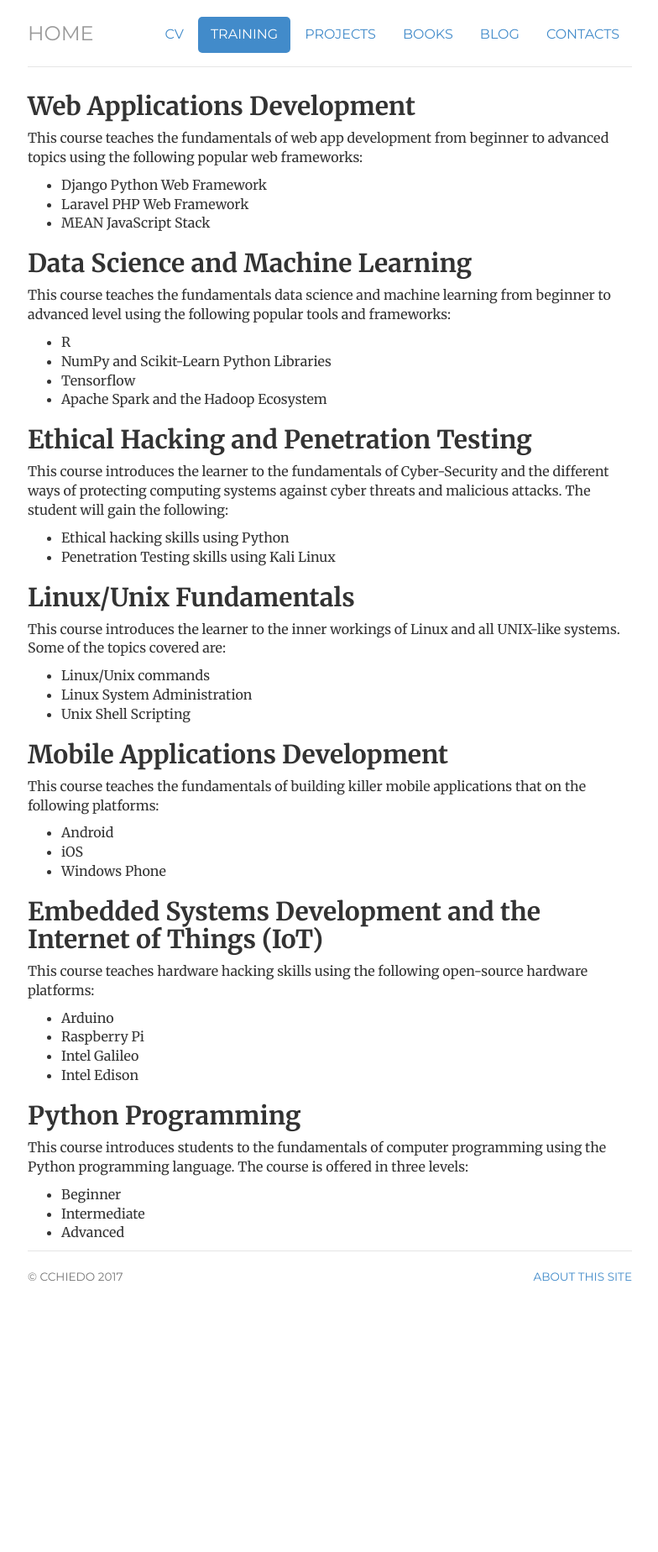
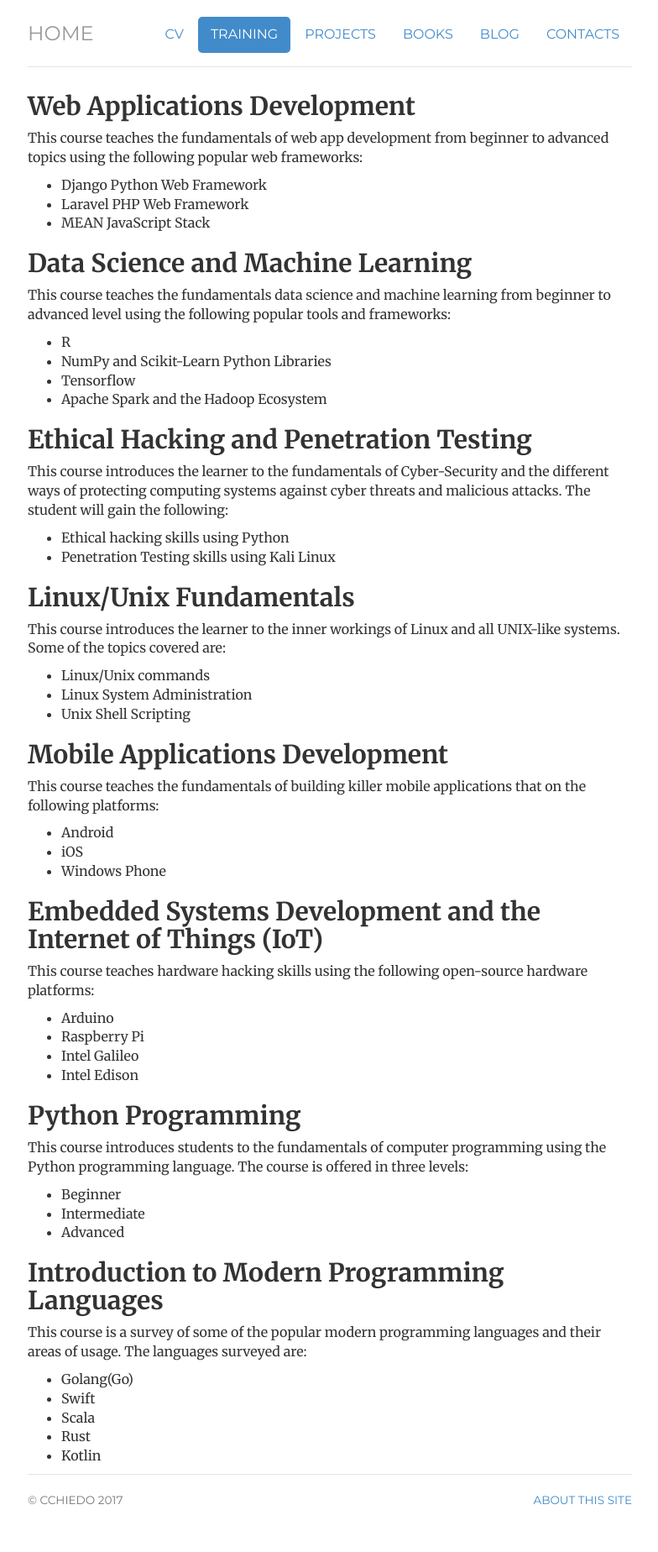
Before and after one commit to theafricanengineer/theafricanengineer.github.io, a Jekyll site: the page built from training/index.html, in a window 1280 px wide. Shown: the whole page at 84% size, without its empty margins (247-1031 px from the left). Built offline with Jekyll 4.4.1, drawn with Linux system fonts in a browser that asks for light colours; before the commit the page ends 1582 px from its top, so only the background shows below that.

Commit message:
update training/index.html file

```diff
--- a/training/index.html
+++ b/training/index.html
@@ -73,4 +73,15 @@ description: Current CV for Chrispine Chiedo, a Consultant, Technical Trainer, S
 		<li>Advanced</li>
 	</ul>
 	</p>
+
+	<h2>Introduction to Modern Programming Languages</h2>
+	<p>This course is a survey of some of the popular modern programming languages and their areas of usage. The languages surveyed are:
+	<ul>
+		<li>Golang(Go)</li>
+		<li>Swift</li>
+		<li>Scala</li>
+		<li>Rust</li>
+		<li>Kotlin</li>
+	</ul>
+	</p>
 </div>
```
